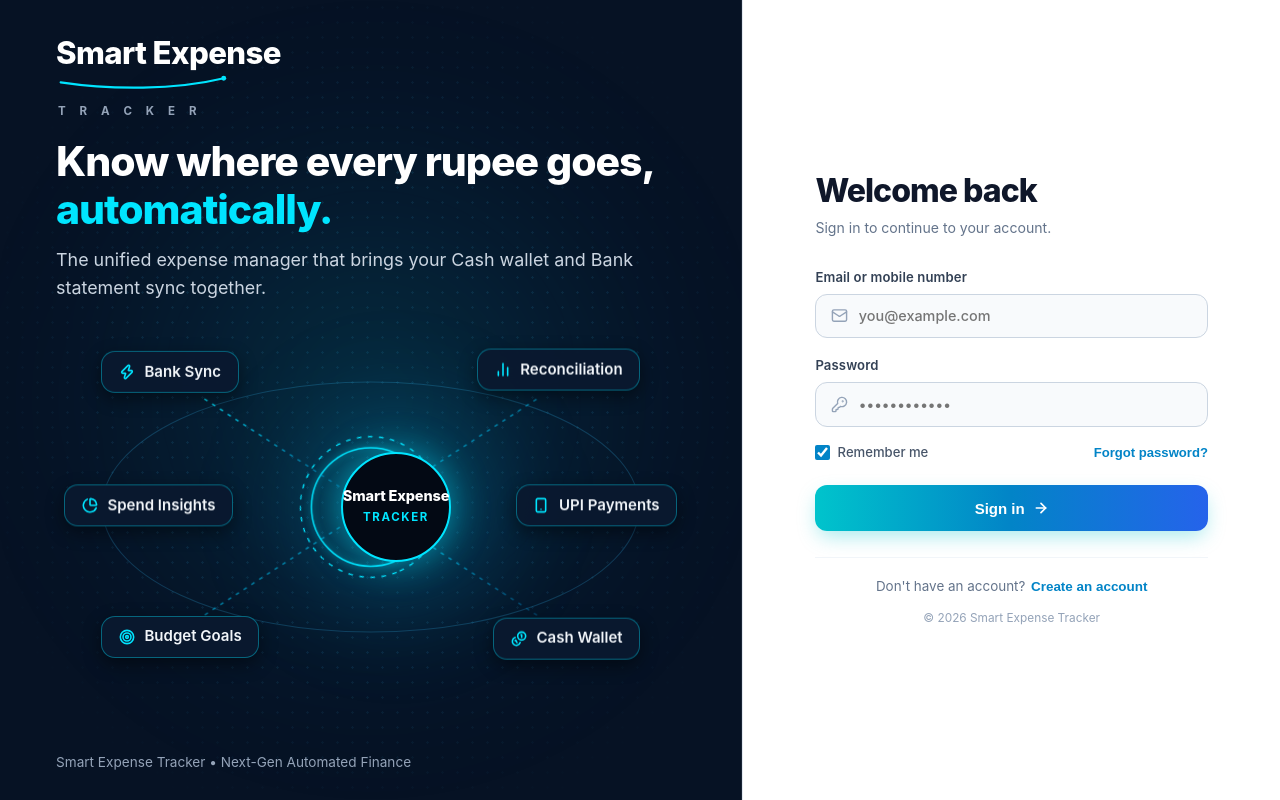
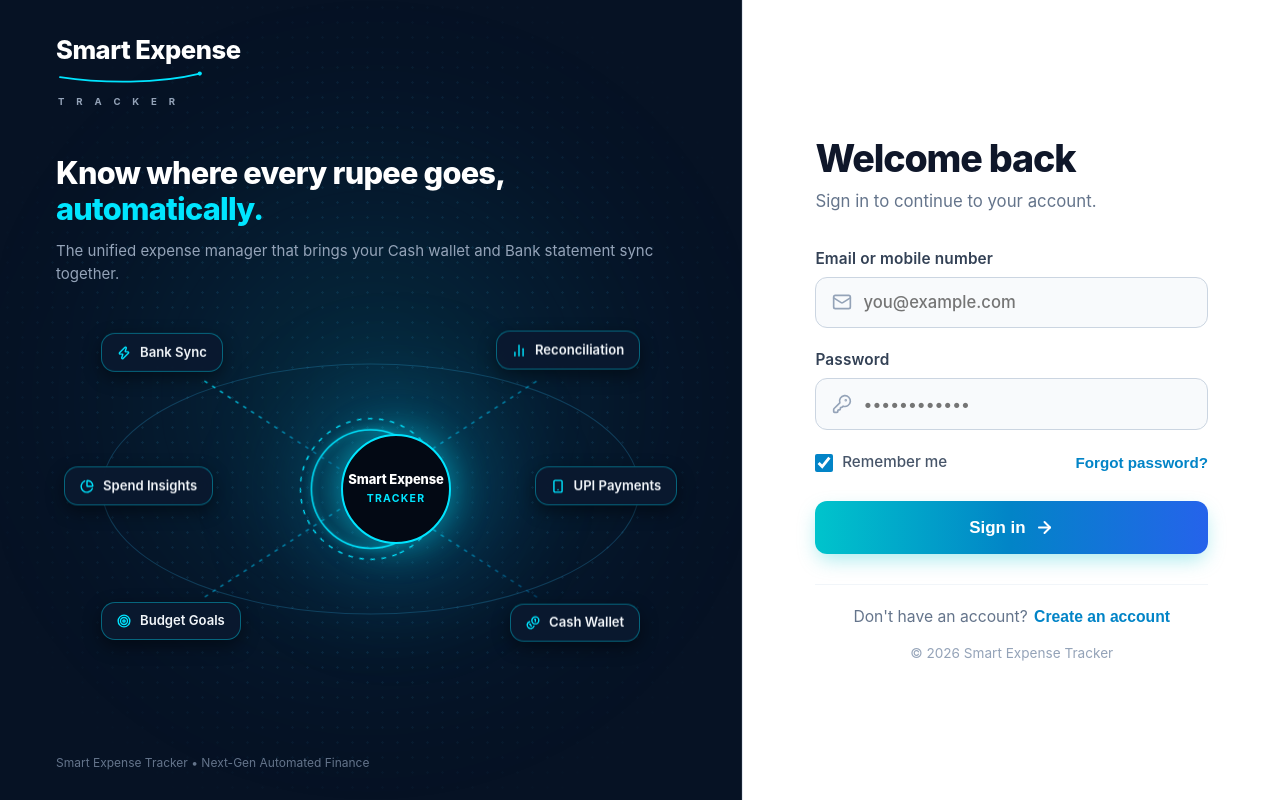
Before and after one commit to Richard00726/smart-expense-tracker, a React (Vite) app in the folder frontend/: page / in a window 1280 px wide. Built offline with nearby package versions, Linux system fonts and the light colour scheme; no server answers.

Commit message:
style(auth): increase right side typography font sizes and input scale

```diff
--- a/frontend/src/components/AuthScreen.css
+++ b/frontend/src/components/AuthScreen.css
@@ -84,7 +84,7 @@
 
 .split-logo-title {
   margin: 0;
-  font-size: 1.95rem;
+  font-size: 1.6rem;
   font-weight: 800;
   color: #ffffff;
   letter-spacing: -0.02em;
@@ -92,17 +92,17 @@
 }
 
 .split-logo-swoosh {
-  width: 175px;
-  margin-top: 0.22rem;
-  margin-bottom: 0.28rem;
+  width: 150px;
+  margin-top: 0.2rem;
+  margin-bottom: 0.25rem;
 }
 
 .split-logo-tracker {
   display: flex;
-  gap: 0.55rem;
-  font-size: 0.72rem;
+  gap: 0.5rem;
+  font-size: 0.6rem;
   font-weight: 700;
-  letter-spacing: 0.44em;
+  letter-spacing: 0.4em;
   color: #94a3b8;
   text-transform: uppercase;
   padding-left: 2px;
@@ -129,11 +129,11 @@
 }
 
 .split-hero-title {
-  margin: 0 0 0.75rem 0;
-  font-size: clamp(2.35rem, 3.2vw, 3.25rem);
+  margin: 0 0 0.65rem 0;
+  font-size: clamp(1.85rem, 2.4vw, 2.4rem);
   font-weight: 800;
   color: #ffffff;
-  line-height: 1.18;
+  line-height: 1.2;
   letter-spacing: -0.025em;
 }
 
@@ -143,10 +143,10 @@
 
 .split-hero-desc {
   margin: 0;
-  font-size: 1.12rem;
-  color: #cbd5e1;
-  line-height: 1.6;
-  max-width: 640px;
+  font-size: 0.94rem;
+  color: #94a3b8;
+  line-height: 1.55;
+  max-width: 600px;
 }
 
 /* ==========================================================================
@@ -262,7 +262,7 @@
 }
 
 .hub-center-title {
-  font-size: 14.5px;
+  font-size: 13px;
   font-weight: 800;
   color: #ffffff;
   letter-spacing: -0.01em;
@@ -271,11 +271,11 @@
 }
 
 .hub-center-subtitle {
-  font-size: 11.5px;
+  font-size: 10.5px;
   font-weight: 700;
   color: #00e5ff;
   margin-top: 4px;
-  letter-spacing: 0.14em;
+  letter-spacing: 0.12em;
   text-transform: uppercase;
 }
 
@@ -288,8 +288,8 @@
 .pill-content {
   display: inline-flex;
   align-items: center;
-  gap: 0.6rem;
-  padding: 0.56rem 1.05rem;
+  gap: 0.55rem;
+  padding: 0.52rem 0.95rem;
   border-radius: 14px;
   background: rgba(10, 25, 47, 0.94);
   border: 1px solid rgba(0, 229, 255, 0.38);
@@ -308,7 +308,7 @@
 }
 
 .pill-text {
-  font-size: 0.94rem;
+  font-size: 0.82rem;
   font-weight: 600;
   color: #f1f5f9;
   white-space: nowrap;
@@ -341,8 +341,8 @@
   bottom: 1.75rem;
   left: 3.5rem;
   z-index: 20;
-  font-size: 0.85rem;
-  color: #94a3b8;
+  font-size: 0.75rem;
+  color: #64748b;
 }
 
 /* ==========================================================================
@@ -369,10 +369,10 @@
   display: none;
 }
 
-/* Form Container inside Right Panel: Takes full available width seamlessly */
+/* Form Container inside Right Panel: Takes full available width comfortably */
 .split-form-inner {
   width: 100%;
-  max-width: 440px;
+  max-width: 470px;
   display: flex;
   flex-direction: column;
   position: relative;
@@ -381,13 +381,13 @@
 
 /* Header */
 .auth-header-block {
-  margin-bottom: 1.85rem;
+  margin-bottom: 2rem;
   text-align: left;
 }
 
 .auth-header-title {
   margin: 0;
-  font-size: 2rem;
+  font-size: 2.35rem;
   font-weight: 800;
   color: #0f172a;
   letter-spacing: -0.03em;
@@ -395,18 +395,19 @@
 }
 
 .auth-header-subtitle {
-  margin: 0.4rem 0 0 0;
-  font-size: 0.88rem;
+  margin: 0.5rem 0 0 0;
+  font-size: 1.05rem;
   color: #64748b;
   font-weight: 400;
+  line-height: 1.5;
 }
 
 /* Alert Notification Boxes */
 .auth-alert {
-  padding: 0.75rem 0.95rem;
+  padding: 0.85rem 1.1rem;
   border-radius: 12px;
-  font-size: 0.82rem;
-  line-height: 1.4;
+  font-size: 0.92rem;
+  line-height: 1.45;
   margin-bottom: 1.25rem;
   text-align: left;
 }
@@ -427,19 +428,19 @@
 .auth-form {
   display: flex;
   flex-direction: column;
-  gap: 1.1rem;
+  gap: 1.25rem;
   width: 100%;
 }
 
 .auth-field-group {
   display: flex;
   flex-direction: column;
-  gap: 0.4rem;
+  gap: 0.45rem;
   text-align: left;
 }
 
 .auth-field-label {
-  font-size: 0.82rem;
+  font-size: 0.96rem;
   font-weight: 600;
   color: #334155;
   letter-spacing: 0.01em;
@@ -454,7 +455,7 @@
 
 .auth-input-icon {
   position: absolute;
-  left: 0.95rem;
+  left: 1.05rem;
   color: #94a3b8;
   pointer-events: none;
   display: flex;
@@ -464,11 +465,11 @@
 
 .auth-input {
   width: 100%;
-  padding: 0.8rem 1rem;
+  padding: 0.92rem 1.15rem;
   background: #f8fafc;
   border: 1.5px solid #cbd5e1;
   border-radius: 12px;
-  font-size: 0.9rem;
+  font-size: 1.04rem;
   font-weight: 500;
   color: #0f172a;
   outline: none;
@@ -478,11 +479,11 @@
 }
 
 .auth-input.has-left-icon {
-  padding-left: 2.65rem;
+  padding-left: 2.95rem;
 }
 
 .auth-input.has-right-icon {
-  padding-right: 2.65rem;
+  padding-right: 2.95rem;
 }
 
 .auth-input:focus {
@@ -493,7 +494,7 @@
 
 .auth-eye-btn {
   position: absolute;
-  right: 0.9rem;
+  right: 1rem;
   background: none;
   border: none;
   color: #94a3b8;
@@ -514,23 +515,24 @@
   display: flex;
   align-items: center;
   justify-content: space-between;
-  font-size: 0.82rem;
-  margin-top: -0.1rem;
+  font-size: 0.95rem;
+  margin-top: 0.1rem;
 }
 
 .auth-checkbox-label {
   display: flex;
   align-items: center;
-  gap: 0.45rem;
+  gap: 0.55rem;
   color: #475569;
   font-weight: 500;
   cursor: pointer;
   user-select: none;
+  font-size: 0.95rem;
 }
 
 .auth-checkbox {
-  width: 15px;
-  height: 15px;
+  width: 18px;
+  height: 18px;
   accent-color: #0284c7;
   cursor: pointer;
   border-radius: 4px;
@@ -541,7 +543,7 @@
   border: none;
   color: #0284c7;
   font-weight: 600;
-  font-size: 0.82rem;
+  font-size: 0.95rem;
   cursor: pointer;
   padding: 0;
   transition: color 0.2s ease;
@@ -555,10 +557,10 @@
 /* Gradient Pill Submit Button */
 .auth-submit-btn {
   width: 100%;
-  padding: 0.88rem 1.25rem;
+  padding: 1.02rem 1.4rem;
   background: linear-gradient(90deg, #00c4cc 0%, #0284c7 50%, #2563eb 100%);
   color: #ffffff;
-  font-size: 0.94rem;
+  font-size: 1.06rem;
   font-weight: 700;
   border: none;
   border-radius: 12px;
@@ -566,10 +568,10 @@
   display: flex;
   align-items: center;
   justify-content: center;
-  gap: 0.5rem;
+  gap: 0.6rem;
   box-shadow: 0 8px 20px -3px rgba(0, 196, 204, 0.35);
   transition: all 0.22s ease;
-  margin-top: 0.35rem;
+  margin-top: 0.45rem;
 }
 
 .auth-submit-btn:hover:not(:disabled) {
@@ -587,10 +589,10 @@
 /* Footer / Switch Mode Section */
 .auth-footer {
   text-align: center;
-  margin-top: 1.65rem;
-  padding-top: 1.15rem;
+  margin-top: 1.85rem;
+  padding-top: 1.25rem;
   border-top: 1px solid #f1f5f9;
-  font-size: 0.84rem;
+  font-size: 0.98rem;
   color: #64748b;
 }
 
@@ -599,10 +601,10 @@
   border: none;
   color: #0284c7;
   font-weight: 700;
-  font-size: 0.84rem;
+  font-size: 0.98rem;
   cursor: pointer;
   padding: 0;
-  margin-left: 0.35rem;
+  margin-left: 0.4rem;
   transition: color 0.2s ease;
 }
 
@@ -613,9 +615,9 @@
 
 .auth-copyright {
   text-align: center;
-  font-size: 0.74rem;
+  font-size: 0.85rem;
   color: #94a3b8;
-  margin-top: 0.85rem;
+  margin-top: 0.95rem;
 }
 
 /* ==========================================================================
--- a/frontend/src/components/AuthScreen.jsx
+++ b/frontend/src/components/AuthScreen.jsx
@@ -261,7 +261,7 @@ const AuthScreen = ({ onAuthSuccess }) => {
             {/* 1. Top Left: Bank Sync */}
             <div className="stage-pill pill-pos-1 bob-1">
               <div className="pill-content">
-                <Zap size={16} color="#00e5ff" strokeWidth={2.4} />
+                <Zap size={14} color="#00e5ff" strokeWidth={2.4} />
                 <span className="pill-text">Bank Sync</span>
               </div>
             </div>
@@ -269,7 +269,7 @@ const AuthScreen = ({ onAuthSuccess }) => {
             {/* 2. Top Right: Reconciliation */}
             <div className="stage-pill pill-pos-2 bob-2">
               <div className="pill-content">
-                <BarChart2 size={16} color="#00e5ff" strokeWidth={2.4} />
+                <BarChart2 size={14} color="#00e5ff" strokeWidth={2.4} />
                 <span className="pill-text">Reconciliation</span>
               </div>
             </div>
@@ -277,7 +277,7 @@ const AuthScreen = ({ onAuthSuccess }) => {
             {/* 3. Middle Right: UPI Payments */}
             <div className="stage-pill pill-pos-3 bob-3">
               <div className="pill-content">
-                <Smartphone size={16} color="#00e5ff" strokeWidth={2.4} />
+                <Smartphone size={14} color="#00e5ff" strokeWidth={2.4} />
                 <span className="pill-text">UPI Payments</span>
               </div>
             </div>
@@ -285,7 +285,7 @@ const AuthScreen = ({ onAuthSuccess }) => {
             {/* 4. Bottom Right: Cash Wallet */}
             <div className="stage-pill pill-pos-4 bob-4">
               <div className="pill-content">
-                <Coins size={16} color="#00e5ff" strokeWidth={2.4} />
+                <Coins size={14} color="#00e5ff" strokeWidth={2.4} />
                 <span className="pill-text">Cash Wallet</span>
               </div>
             </div>
@@ -293,7 +293,7 @@ const AuthScreen = ({ onAuthSuccess }) => {
             {/* 5. Bottom Left: Budget Goals */}
             <div className="stage-pill pill-pos-5 bob-5">
               <div className="pill-content">
-                <Target size={16} color="#00e5ff" strokeWidth={2.4} />
+                <Target size={14} color="#00e5ff" strokeWidth={2.4} />
                 <span className="pill-text">Budget Goals</span>
               </div>
             </div>
@@ -301,7 +301,7 @@ const AuthScreen = ({ onAuthSuccess }) => {
             {/* 6. Middle Left: Spend Insights */}
             <div className="stage-pill pill-pos-6 bob-6">
               <div className="pill-content">
-                <PieChart size={16} color="#00e5ff" strokeWidth={2.4} />
+                <PieChart size={14} color="#00e5ff" strokeWidth={2.4} />
                 <span className="pill-text">Spend Insights</span>
               </div>
             </div>
@@ -362,7 +362,7 @@ const AuthScreen = ({ onAuthSuccess }) => {
                 <label className="auth-field-label">Email or mobile number</label>
                 <div className="auth-input-container">
                   <span className="auth-input-icon">
-                    <Mail size={17} />
+                    <Mail size={20} />
                   </span>
                   <input
                     type="email"
@@ -381,7 +381,7 @@ const AuthScreen = ({ onAuthSuccess }) => {
                 <label className="auth-field-label">Password</label>
                 <div className="auth-input-container">
                   <span className="auth-input-icon">
-                    <KeyRound size={17} />
+                    <KeyRound size={20} />
                   </span>
                   <input
                     type={showPassword ? "text" : "password"}
@@ -399,7 +399,7 @@ const AuthScreen = ({ onAuthSuccess }) => {
                       className="auth-eye-btn"
                       aria-label="Toggle password visibility"
                     >
-                      {showPassword ? <EyeOff size={17} /> : <Eye size={17} />}
+                      {showPassword ? <EyeOff size={20} /> : <Eye size={20} />}
                     </button>
                   )}
                 </div>
@@ -439,7 +439,7 @@ const AuthScreen = ({ onAuthSuccess }) => {
                 disabled={loading}
               >
                 <span>{loading ? 'Signing in...' : 'Sign in'}</span>
-                <ArrowRight size={16} strokeWidth={2.5} />
+                <ArrowRight size={19} strokeWidth={2.5} />
               </button>
 
             </form>
@@ -456,7 +456,7 @@ const AuthScreen = ({ onAuthSuccess }) => {
                     <label className="auth-field-label">Registered Email</label>
                     <div className="auth-input-container">
                       <span className="auth-input-icon">
-                        <Mail size={17} />
+                        <Mail size={20} />
                       </span>
                       <input
                         type="email"
@@ -486,7 +486,7 @@ const AuthScreen = ({ onAuthSuccess }) => {
 
                   <button type="submit" className="auth-submit-btn" disabled={loading}>
                     <span>{loading ? 'Sending Code...' : 'Send Recovery Code'}</span>
-                    <ArrowRight size={16} strokeWidth={2.5} />
+                    <ArrowRight size={19} strokeWidth={2.5} />
                   </button>
 
                   <div style={{ textAlign: 'center', marginTop: '0.4rem' }}>
@@ -503,7 +503,7 @@ const AuthScreen = ({ onAuthSuccess }) => {
 
               {step === 2 && (
                 <>
-                  <div style={{ display: 'flex', justifyContent: 'space-between', alignItems: 'center', fontSize: '0.82rem', color: '#64748b' }}>
+                  <div style={{ display: 'flex', justifyContent: 'space-between', alignItems: 'center', fontSize: '0.95rem', color: '#64748b' }}>
                     <span>Sending code to: <strong>{formData.email}</strong></span>
                     <button
                       type="button"
@@ -524,7 +524,7 @@ const AuthScreen = ({ onAuthSuccess }) => {
                       maxLength={6}
                       value={formData.otp}
                       onChange={handleChange}
-                      style={{ letterSpacing: '0.3em', textAlign: 'center', fontSize: '1.2rem', fontWeight: 'bold' }}
+                      style={{ letterSpacing: '0.3em', textAlign: 'center', fontSize: '1.35rem', fontWeight: 'bold' }}
                       required
                     />
                   </div>
@@ -558,7 +558,7 @@ const AuthScreen = ({ onAuthSuccess }) => {
 
                   <button type="submit" className="auth-submit-btn" disabled={loading}>
                     <span>{loading ? 'Updating...' : 'Reset Password'}</span>
-                    <ArrowRight size={16} strokeWidth={2.5} />
+                    <ArrowRight size={19} strokeWidth={2.5} />
                   </button>
 
                   <div style={{ textAlign: 'center', marginTop: '0.4rem' }}>
@@ -587,7 +587,7 @@ const AuthScreen = ({ onAuthSuccess }) => {
                     <label className="auth-field-label">Your Name</label>
                     <div className="auth-input-container">
                       <span className="auth-input-icon">
-                        <User size={17} />
+                        <User size={20} />
                       </span>
                       <input
                         type="text"
@@ -605,7 +605,7 @@ const AuthScreen = ({ onAuthSuccess }) => {
                     <label className="auth-field-label">Email Address</label>
                     <div className="auth-input-container">
                       <span className="auth-input-icon">
-                        <Mail size={17} />
+                        <Mail size={20} />
                       </span>
                       <input
                         type="email"
@@ -621,14 +621,14 @@ const AuthScreen = ({ onAuthSuccess }) => {
 
                   <button type="submit" className="auth-submit-btn" disabled={loading}>
                     <span>{loading ? 'Sending Code...' : 'Continue'}</span>
-                    <ArrowRight size={16} strokeWidth={2.5} />
+                    <ArrowRight size={19} strokeWidth={2.5} />
                   </button>
                 </>
               )}
 
               {step === 2 && (
                 <>
-                  <div style={{ display: 'flex', justifyContent: 'space-between', alignItems: 'center', fontSize: '0.82rem', color: '#64748b' }}>
+                  <div style={{ display: 'flex', justifyContent: 'space-between', alignItems: 'center', fontSize: '0.95rem', color: '#64748b' }}>
                     <span>Code sent to: <strong>{formData.email}</strong></span>
                     <button
                       type="button"
@@ -649,7 +649,7 @@ const AuthScreen = ({ onAuthSuccess }) => {
                       maxLength={6}
                       value={formData.otp}
                       onChange={handleChange}
-                      style={{ letterSpacing: '0.3em', textAlign: 'center', fontSize: '1.2rem', fontWeight: 'bold' }}
+                      style={{ letterSpacing: '0.3em', textAlign: 'center', fontSize: '1.35rem', fontWeight: 'bold' }}
                       required
                     />
                   </div>
@@ -658,7 +658,7 @@ const AuthScreen = ({ onAuthSuccess }) => {
                     <label className="auth-field-label">Create a Strong Password</label>
                     <div className="auth-input-container">
                       <span className="auth-input-icon">
-                        <KeyRound size={17} />
+                        <KeyRound size={20} />
                       </span>
                       <input
                         type={showPassword ? "text" : "password"}
@@ -677,7 +677,7 @@ const AuthScreen = ({ onAuthSuccess }) => {
                           className="auth-eye-btn"
                           aria-label="Toggle password visibility"
                         >
-                          {showPassword ? <EyeOff size={17} /> : <Eye size={17} />}
+                          {showPassword ? <EyeOff size={20} /> : <Eye size={20} />}
                         </button>
                       )}
                     </div>
@@ -685,7 +685,7 @@ const AuthScreen = ({ onAuthSuccess }) => {
 
                   <button type="submit" className="auth-submit-btn" disabled={loading}>
                     <span>{loading ? 'Creating...' : 'Create Account'}</span>
-                    <ArrowRight size={16} strokeWidth={2.5} />
+                    <ArrowRight size={19} strokeWidth={2.5} />
                   </button>
                 </>
               )}
```
